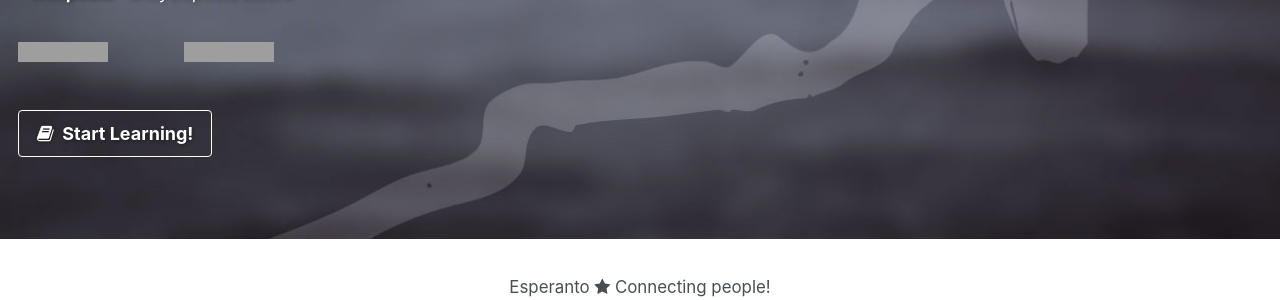
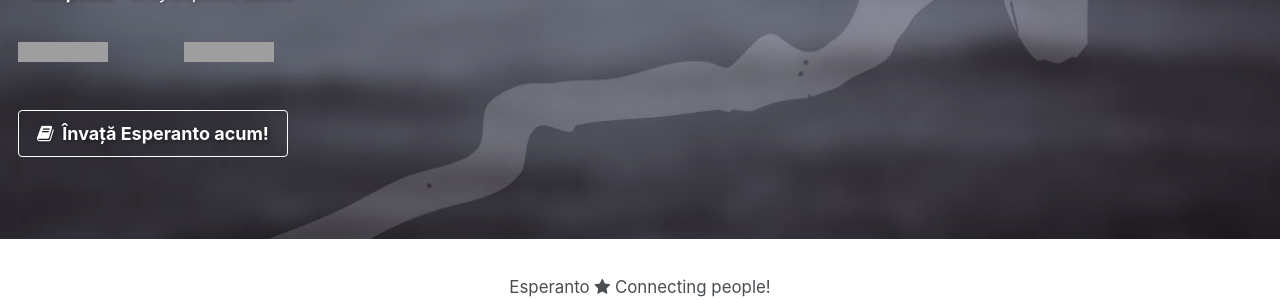
Before and after one commit to esperanto-ro/esperanto-ro.github.io, a Jekyll site: the page built from _pages/home.md, in a window 1280 px wide. Shown: the part 363-663 px from the top of the page. Built offline with Jekyll 4.4.1, drawn with Linux system fonts in a browser that asks for light colours; grey boxes are pictures that could not be loaded.

Commit message:
Cta button text changed to romanian on home page

```diff
--- a/_pages/home.md
+++ b/_pages/home.md
@@ -5,7 +5,7 @@
 header:
   overlay_color: "#5e616c"
   overlay_image: mm-home-page-feature.jpg
-  cta_label: "<i class='fa fa-book'></i> &nbsp;Start Learning!"
+  cta_label: "<i class='fa fa-book'></i> &nbsp;Învață Esperanto acum!"
   cta_url: "http://en.lernu.net/"
   caption:
 excerpt: 'Esperanto (<i>"cel care speră"</i>) este cea mai răspândită dintre limbile artificiale.Limba a fost lansată în 1887 de către Ludovic Lazar Zamenhof (1859 - 1917) după mai bine de 10 ani de muncă, pentru a servi ca limbă internațională auxiliară, o a doua limbă pentru fiecare.<br /> <a href="https://ro.wikipedia.org/wiki/Esperanto" target="_blank" style="text-decoration: none"><small><i> - <b>Wikipedia</b> - Encyclopedia Liberă</i></small></a><br /><br /> {::nomarkdown}<iframe style="display: inline-block;" src="https://ghbtns.com/github-btn.html?user=esperanto-ro&repo=esperanto-ro.github.io&type=star&count=true&size=large" frameborder="0" scrolling="0" width="160px" height="30px"></iframe> <iframe style="display: inline-block;" src="https://ghbtns.com/github-btn.html?user=esperanto-ro&repo=esperanto-ro.github.io&type=fork&count=true&size=large" frameborder="0" scrolling="0" width="158px" height="30px"></iframe>{:/nomarkdown}'
```
